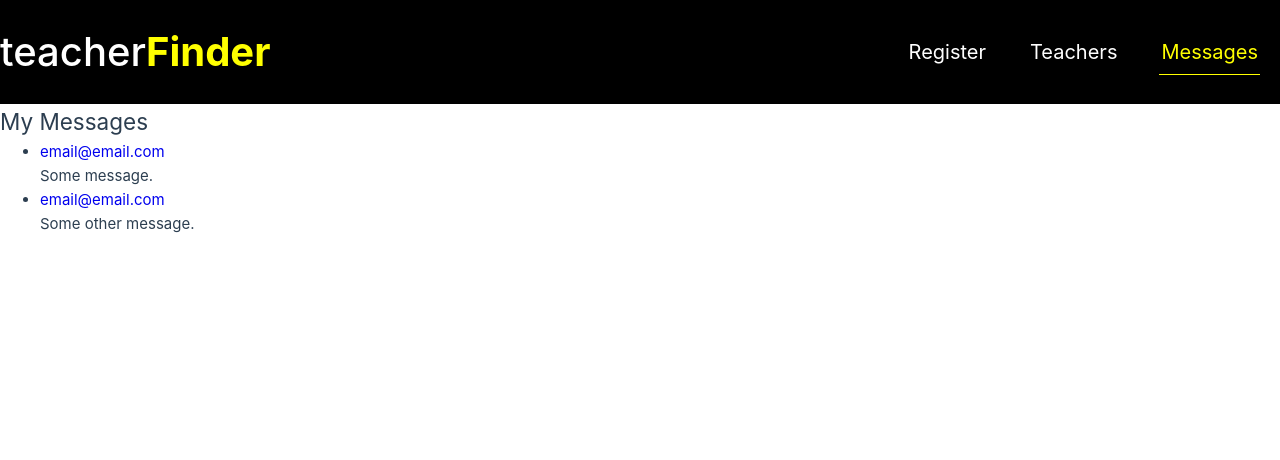
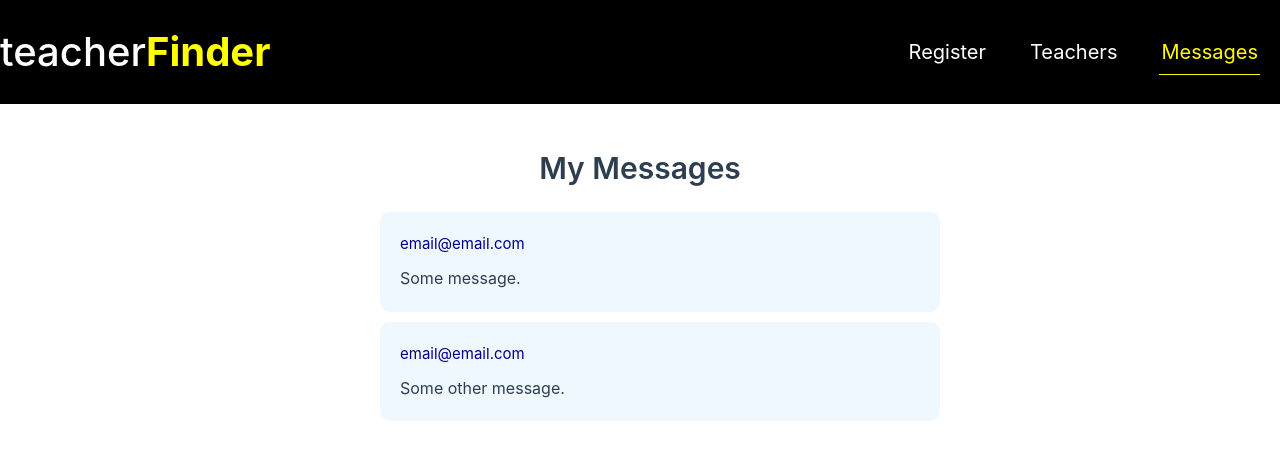
Before and after one commit to LucasMorettoRodrigues/findTeacher, a Vue app: page /messages in a window 1280 px wide. Shown: the top 460 px of the page. Built offline with nearby package versions, Linux system fonts and the light colour scheme.

Commit message:
add style to messages

```diff
--- a/src/components/messages/MessageItem.vue
+++ b/src/components/messages/MessageItem.vue
@@ -12,3 +12,21 @@ export default {
     props: ['email', 'message'],
 }
 </script>
+
+<style scoped>
+li {
+    background-color: aliceblue;
+    padding: 20px;
+    margin-bottom: 10px;
+    border-radius: 10px;
+}
+
+a {
+    color: rgb(0, 0, 133);
+}
+
+p {
+    margin-top: 10px;
+    font-size: 16px;
+}
+</style>
--- a/src/views/messages/MessagesReceivedView.vue
+++ b/src/views/messages/MessagesReceivedView.vue
@@ -1,12 +1,10 @@
 <template>
     <section class="container">
-        <header>
-            <h2>My Messages</h2>
-        </header>
+        <h3>My Messages</h3>
         <ul v-if="hasMessages">
             <MessageItem v-for="message in messages" :email="message.email" :message="message.message" />
         </ul>
-        <h3 v-else>You does not have messages.</h3>
+        <h4 v-else>You does not have messages.</h4>
     </section>
 </template>
 
@@ -27,3 +25,24 @@ export default {
     }
 }
 </script>
+
+<style scoped>
+section {
+    max-width: 600px;
+    margin: 0 auto;
+}
+
+h3 {
+    text-align: center;
+    max-width: 600px;
+    margin: 0 auto;
+    margin-top: 40px;
+    margin-bottom: 20px;
+    font-size: 30px;
+    font-weight: 600;
+}
+
+ul {
+    list-style: none;
+}
+</style>
```
